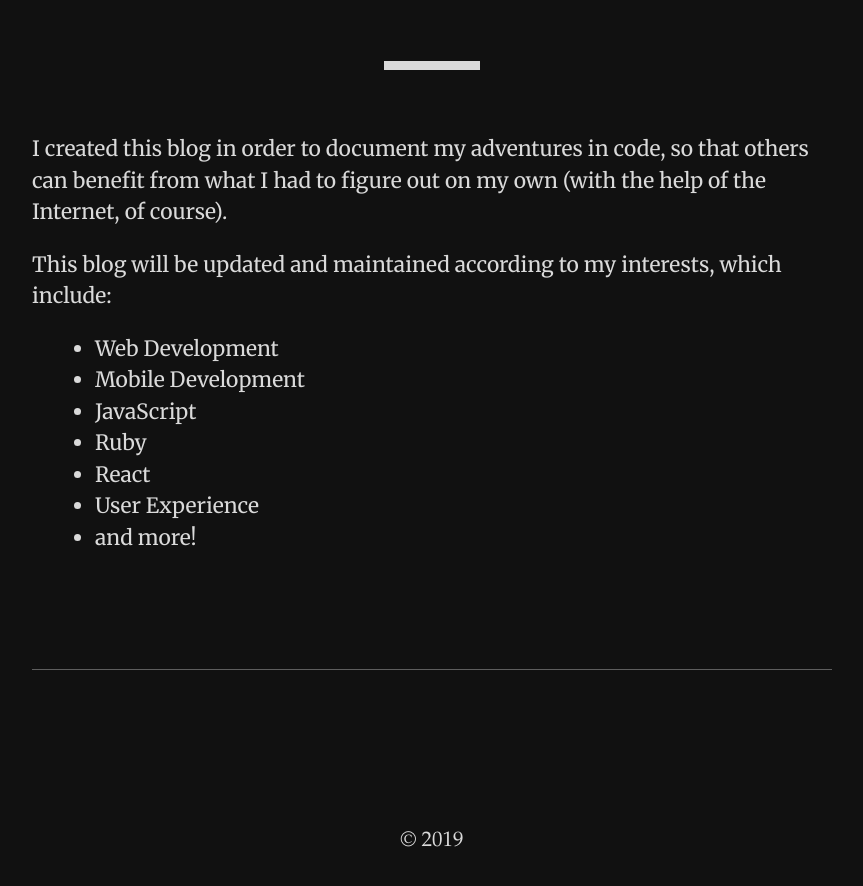
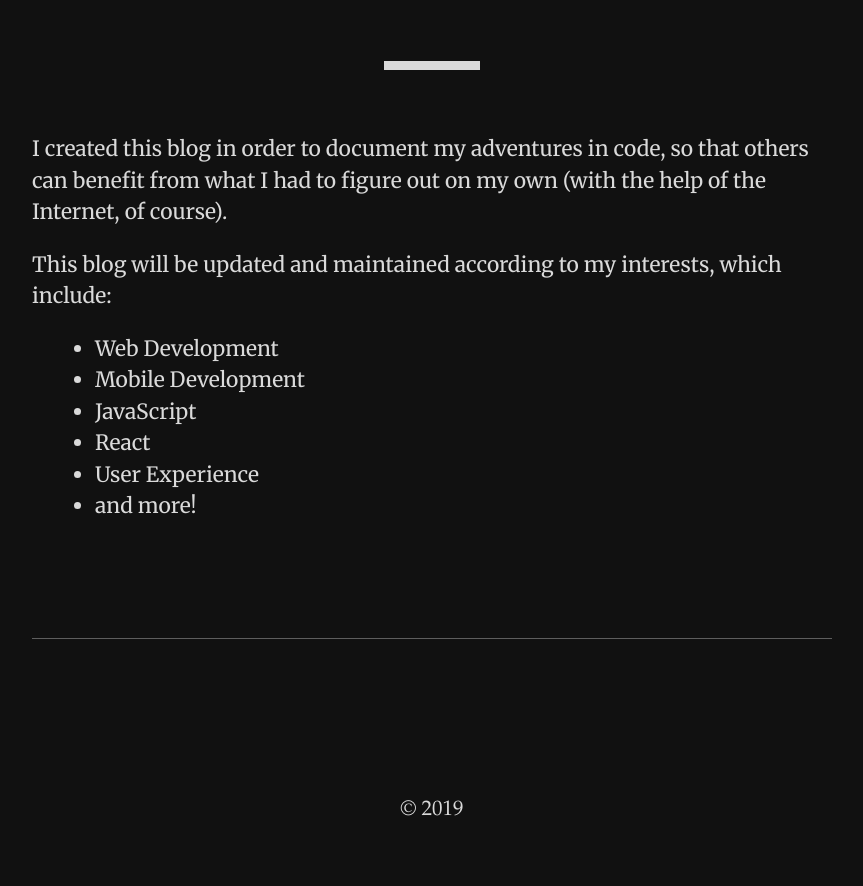
Before and after one commit to tmshkr/tmshkr.github.io, a Jekyll site: the page built from about.md, in a window 1280 px wide and 900 px high, scrolled down 280 px. Shown: the top 886 px of the window, without its empty margins (208-1071 px from the left). Built offline with Jekyll 4.4.1, drawn with Linux system fonts in a browser that asks for light colours; nearby versions of some CDN libraries.

Commit message:
Update about.md

```diff
--- a/about.md
+++ b/about.md
@@ -13,7 +13,6 @@
 * Web Development
 * Mobile Development
 * JavaScript
-* Ruby
 * React
 * User Experience
 * and more!
```
